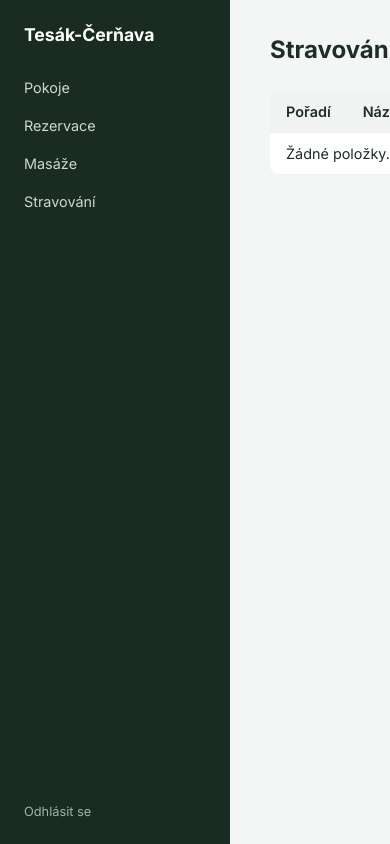
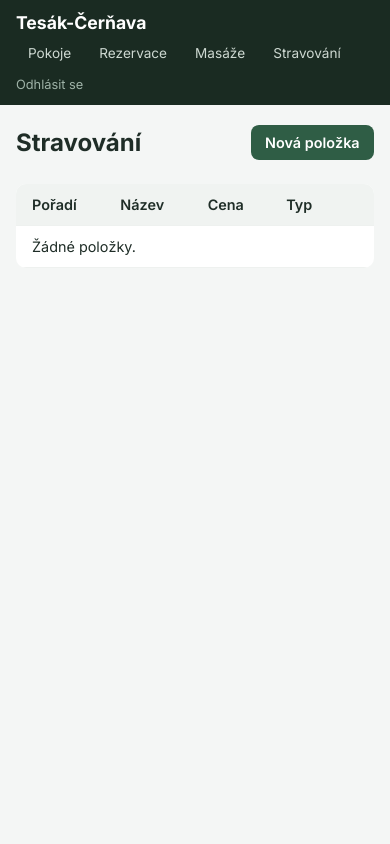
Before and after one commit to HonzaCervinka/tesak-cernava, a Symfony app: template templates/admin/meal/index.html.twig in a window 390 px wide; the page is wider, and only the part inside the window is pictured. Run offline with Twig, Linux system fonts and the light colour scheme; the template is opened without the code that fills it, so the values that code supplies are empty; some libraries are stand-ins or nearby versions.

Commit message:
feat: Implement admin management for massages, meals, and reservations
- Added forms for creating and editing massages, meals, and reservations.
- Created index pages for listing massages and meals with options to edit and delete.
- Implemented tests for Massage, Meal, and Reservation controllers to ensure functionality.
- Added pricing and feature management for meals and massages.
- Enhanced reservation management with validation for overlapping dates.

```diff
--- a/templates/admin/base.html.twig
+++ b/templates/admin/base.html.twig
@@ -32,6 +32,16 @@
     label { display: block; font-size: .8rem; font-weight: 600; margin: 1rem 0 .35rem; }
     input[type=text], input[type=number], textarea, select { width: 100%; padding: .6rem .75rem; border: 1px solid #d4dbd6; border-radius: 8px; font-family: inherit; font-size: .9rem; }
     .form-card { background: #fff; border-radius: 10px; padding: 1.5rem; }
+    .admin-main__table { overflow-x: auto; }
+    @media (max-width: 768px) {
+      body { flex-direction: column; }
+      .admin-sidebar { width: 100%; flex-direction: row; flex-wrap: wrap; align-items: center; padding: .75rem 1rem; gap: .25rem .5rem; }
+      .admin-sidebar__brand { padding: 0; margin-right: auto; }
+      .admin-sidebar nav { display: flex; flex-wrap: wrap; gap: .25rem; width: 100%; }
+      .admin-sidebar__link { padding: .5rem .75rem; border-radius: 6px; font-size: .85rem; }
+      .admin-sidebar__logout { margin-top: 0; padding: 0; }
+      .admin-main { padding: 1.25rem 1rem; max-width: 100%; }
+    }
   </style>
   {% block stylesheets %}{% endblock %}
 </head>
```
